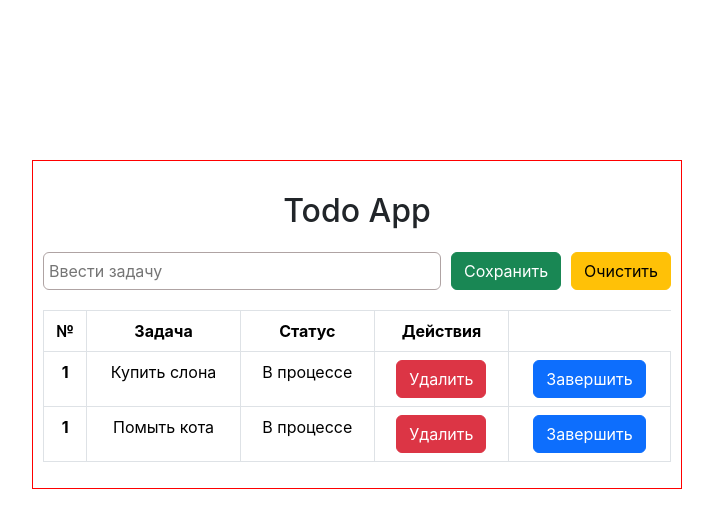
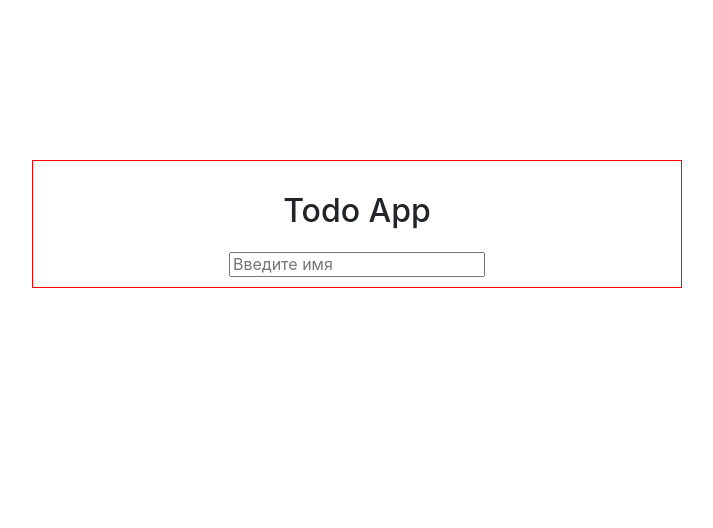
Before and after one commit to Rednata/todo-app, a React (Create React App) app: page / in a window 1280 px wide. Shown: the top 528 px of the page, without its empty margins (283-996 px from the left). Built offline with nearby package versions, Linux system fonts and the light colour scheme.

Commit message:
store for auth

```diff
--- a/src/App.tsx
+++ b/src/App.tsx
@@ -3,18 +3,21 @@ import './App.css';
 import { Button } from './components/Button/Button';
 import { Form } from './components/Form/Form';
 import { TaskTable } from './components/TaskTable/TaskTable';
-
+import { Auth } from './components/Auth/Auth';
 
 function App() {
   return (
     <div className="App">
       <h1>Todo App</h1>
+      <Auth />
+
+      {/*
       <div className="my-container">
-        <Form />
+        <Form plholder='Введите задачу'/>
         <Button clName='btn btn-success' text='Сохранить' />
         <Button clName='btn btn-warning' text='Очистить' />
       </div>
-      <TaskTable clName='list-group'/>
+      <TaskTable clName='list-group'/> */}
     </div>
   );
 }
--- /dev/null
+++ b/src/components/Auth/Auth.tsx
@@ -0,0 +1,30 @@
+import { ChangeEvent, useState } from "react";
+import { useDispatch } from "react-redux";
+import { authAction } from "../../store/Auth/AuthAction";
+
+type Props = {
+
+}
+
+export const Auth = () => {
+  console.log();
+  const [auth, setAuth] = useState('');
+
+  const dispatch = useDispatch();
+
+  const handleSubmit = (e: React.FormEvent<EventTarget>) => {
+    e.preventDefault();
+    dispatch(authAction(auth))
+
+  };
+
+  const handleChange = (e: ChangeEvent<HTMLInputElement>) => {
+    setAuth(e.target.value);
+  }
+
+  return (
+    <form onSubmit={handleSubmit}>
+      <input type="text" placeholder="Введите имя"  onChange={handleChange}/>
+    </form>
+  )
+}
--- a/src/components/Form/Form.tsx
+++ b/src/components/Form/Form.tsx
@@ -1,15 +1,31 @@
+import style from './Form.module.scss';
+import { useState } from 'react';
 
-import style from './Form.module.scss';
-
-// type Props = {
-
-// }
+type Props = {
+}
 
 export const Form = () => {
+
+  const [auth, setAuth] = useState('');
+
+  const handleSubmit = (e: React.FormEvent<EventTarget>) => {
+    e.preventDefault();
+
+  };
+
+  const handleChangeInput = (e: React.ChangeEvent<HTMLInputElement>) => {
+    setAuth(e.target.value);
+  }
+
   console.log();
   return (
-    <form className={style.form}>
-      <input type="text" className={style.input} placeholder='Ввести задачу'/>
+    <form className={style.form} onSubmit={handleSubmit}>
+      <input
+        type="text"
+        className={style.input}
+        placeholder='Введите задачу'
+        onChange={handleChangeInput}
+        />
     </form>
   )
 }
--- a/src/components/TaskTable/TaskTable.tsx
+++ b/src/components/TaskTable/TaskTable.tsx
@@ -14,7 +14,7 @@ export const TaskTable = ({ clName }: Props) => {
           <th scope="col">№</th>
           <th scope="col">Задача</th>
           <th scope="col">Статус</th>
-          <th scope="col">Действия</th>
+          <th colSpan={2} scope="col">Действия</th>
         </tr>
       </thead>
       <tbody>
--- a/src/index.tsx
+++ b/src/index.tsx
@@ -2,13 +2,16 @@ import React from 'react';
 import ReactDOM from 'react-dom/client';
 import './index.css';
 import App from './App';
-
+import { Provider } from 'react-redux';
+import { store } from './store/store';
 
 const root = ReactDOM.createRoot(
   document.getElementById('root') as HTMLElement
 );
 root.render(
   <React.StrictMode>
-    <App />
+    <Provider store={store}>
+      <App />
+    </Provider>
   </React.StrictMode>
 );
--- /dev/null
+++ b/src/store/Auth/AuthAction.ts
@@ -0,0 +1,12 @@
+import { createAction } from "@reduxjs/toolkit";
+
+export const AUTH = 'AUTH';
+
+// export const authAction = createAction(AUTH)
+
+export const authAction = (auth: any) => {
+  return {
+    type: AUTH,
+    auth
+  }
+}
--- /dev/null
+++ b/src/store/Auth/AuthReducer.ts
@@ -0,0 +1,24 @@
+import { createSlice } from "@reduxjs/toolkit";
+import { AUTH } from "./AuthAction";
+
+interface IAuth {
+  authName: string;
+}
+
+const initialState: IAuth = {
+  authName: ''
+}
+
+export const authReducer = (state = initialState, action: any) => {
+
+  switch (action.type) {
+    case AUTH:
+      return {
+        ...state, authName: action.auth
+      }
+
+    default:
+      return state;
+  }
+
+}
--- /dev/null
+++ b/src/store/store.tsx
@@ -0,0 +1,12 @@
+import { combineReducers, configureStore } from "@reduxjs/toolkit";
+import { authReducer } from "./Auth/AuthReducer";
+// import authReducer from "./Auth/AuthSlice";
+
+const rootReducer = combineReducers({
+  auth: authReducer
+  // tasks: tasksReducer,
+})
+
+export const store = configureStore({
+  reducer: rootReducer,
+})
```
Also changed, not shown: src/components/Auth/Auth.module.scss (added).
